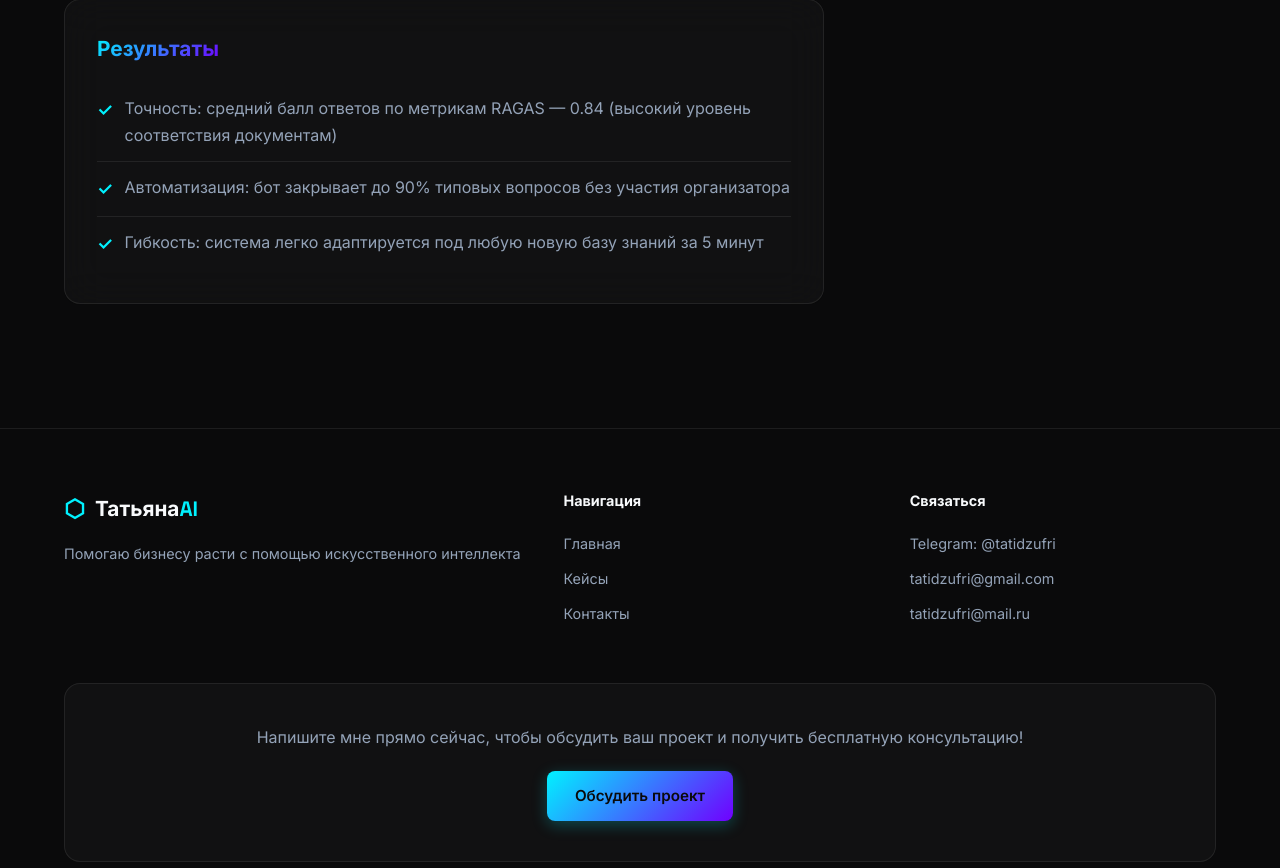
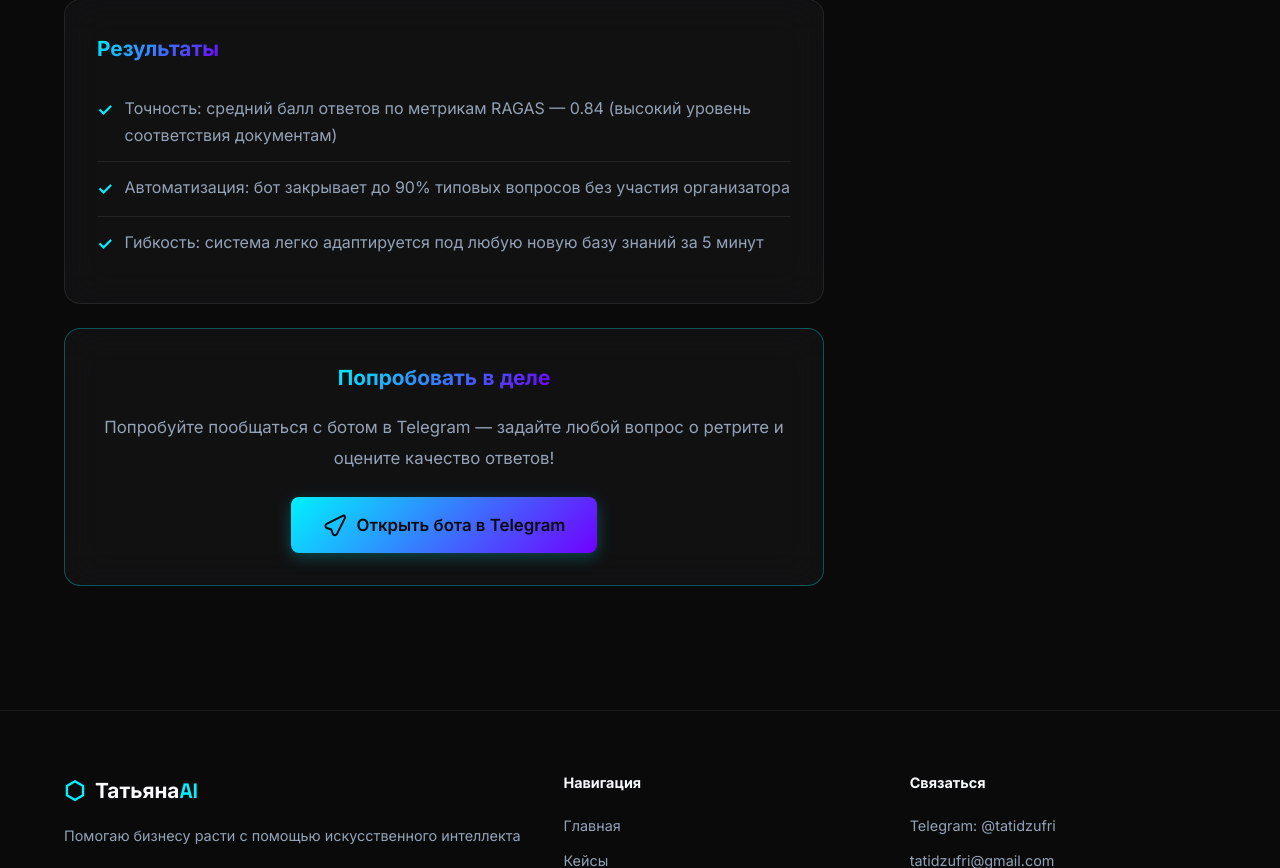
Before and after one commit to neyroseti25-cell/Portfolio, a Flask app: page /case/rag-assistant in a window 1280 px wide. Shown: the part 1502-2370 px from the top of the page. Run offline with Flask 3, Linux system fonts and the light colour scheme.

Commit message:
Add live demo link to RAG assistant case
Made-with: Cursor

```diff
--- a/config.py
+++ b/config.py
@@ -45,7 +45,9 @@ class Config:
             ],
             'tech': ['Python', 'LangChain', 'ChromaDB', 'RAGAS', 'OpenAI API', 'GigaChat API'],
             'color': '#7000FF',
-            'icon': 'brain'
+            'icon': 'brain',
+            'demo_link': 'https://t.me/RAG_based_assist_bot',
+            'demo_text': 'Попробуйте пообщаться с ботом в Telegram — задайте любой вопрос о ретрите и оцените качество ответов!'
         },
         {
             'id': 3,
--- a/static/css/style.css
+++ b/static/css/style.css
@@ -768,6 +768,28 @@ body {
     line-height: 1.8;
 }
 
+.demo-card {
+    border: 1px solid rgba(0, 242, 255, 0.3);
+    text-align: center;
+}
+
+.demo-card p {
+    margin-bottom: 24px;
+    font-size: 1.05rem;
+}
+
+.btn-demo {
+    display: inline-flex;
+    align-items: center;
+    gap: 10px;
+    font-size: 1.05rem;
+    padding: 14px 32px;
+}
+
+.btn-demo svg {
+    flex-shrink: 0;
+}
+
 .results-list {
     list-style: none;
 }
--- a/templates/case_detail.html
+++ b/templates/case_detail.html
@@ -46,6 +46,17 @@
                         {% endfor %}
                     </ul>
                 </div>
+
+                {% if case.demo_link %}
+                <div class="case-section glass-card demo-card">
+                    <h2><span class="gradient-text">Попробовать в деле</span></h2>
+                    <p>{{ case.demo_text }}</p>
+                    <a href="{{ case.demo_link }}" target="_blank" rel="noopener noreferrer" class="btn btn-primary btn-demo">
+                        <svg width="24" height="24" viewBox="0 0 24 24" fill="none" stroke="currentColor" stroke-width="2" stroke-linecap="round" stroke-linejoin="round"><path d="M21.198 2.433a2.242 2.242 0 0 0-1.022.215l-16.5 8.25a2.25 2.25 0 0 0 .126 4.073l4.5 1.5 1.5 4.5a2.25 2.25 0 0 0 4.073.126l8.25-16.5a2.25 2.25 0 0 0-1.927-2.164z"/></svg>
+                        Открыть бота в Telegram
+                    </a>
+                </div>
+                {% endif %}
             </div>
 
             <div class="case-detail-sidebar animate-on-scroll">
```
